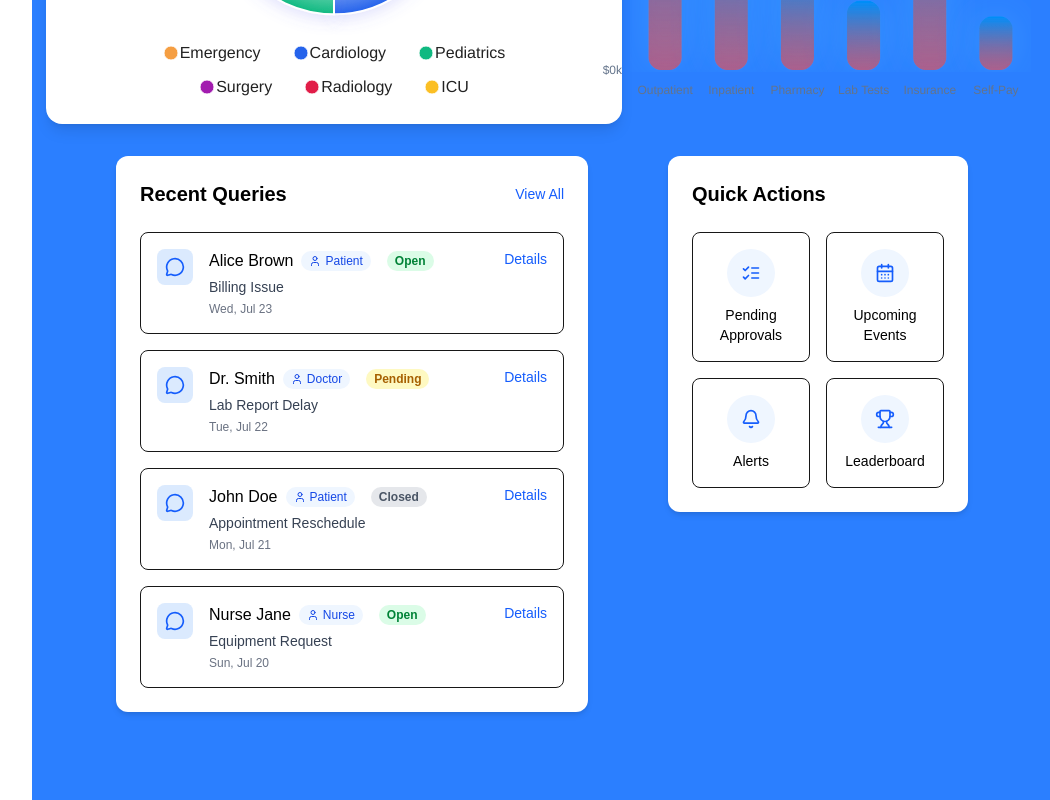
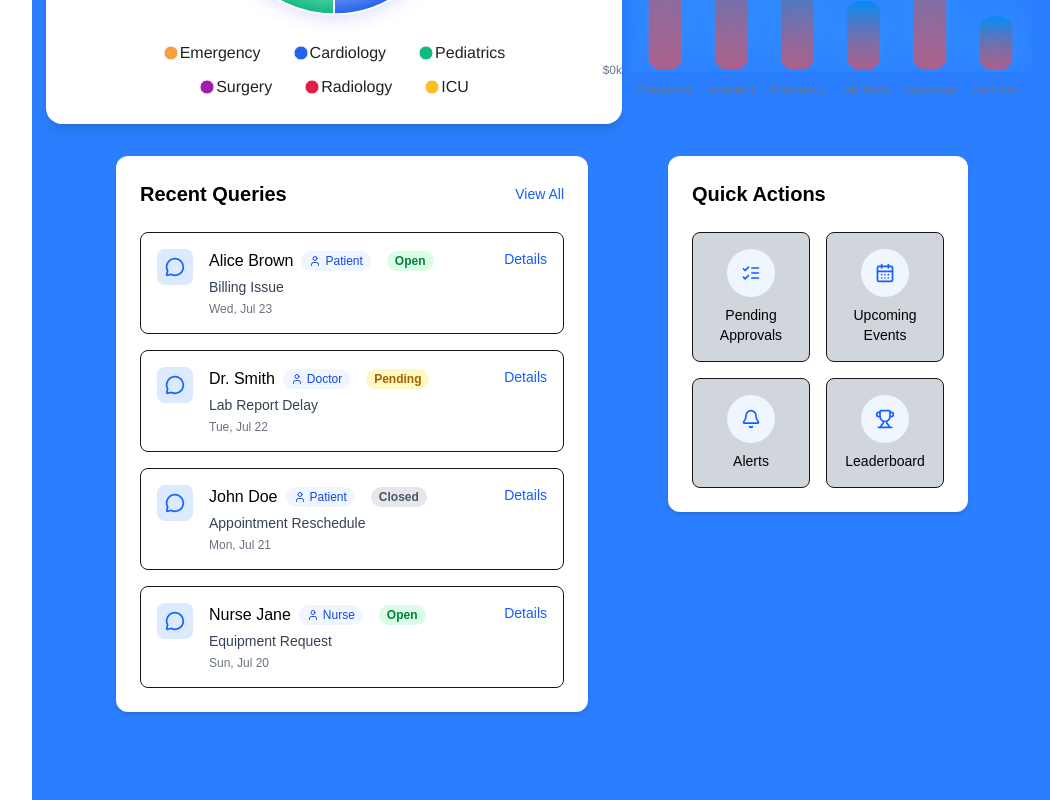
Before and after one commit to Sparta503/hospital-management-system, a Next.js app: page /admin/dashboard in a window 1280 px wide. Shown: the part 1211-2011 px from the top of the page, without its empty margins (208-1258 px from the left). Built offline with nearby package versions, Linux system fonts and the light colour scheme; sample sign-in values are in the browser's storage.

Commit message:
Update QuickActions.tsx

```diff
--- a/src/app/admin/dashboard/QuickActions.tsx
+++ b/src/app/admin/dashboard/QuickActions.tsx
@@ -45,12 +45,12 @@ const QuickActions: React.FC = () => {
           <button
             key={action.id}
             onClick={action.onClick}
-            className="flex flex-col items-center justify-center p-4 border rounded-lg hover:bg-gray-50 transition-colors"
+            className="flex flex-col items-center justify-center p-4 border rounded-lg bg-gray-300 hover:bg-blue-500 hover:text-white transition-colors duration-200 group"
           >
             <div className="w-12 h-12 rounded-full bg-blue-50 flex items-center justify-center text-blue-600 mb-2">
               {action.icon}
             </div>
-            <span className="text-sm font-medium text-black">{action.title}</span>
+            <span className="text-sm font-medium text-black group-hover:text-white">{action.title}</span>
           </button>
         ))}
       </div>
```
